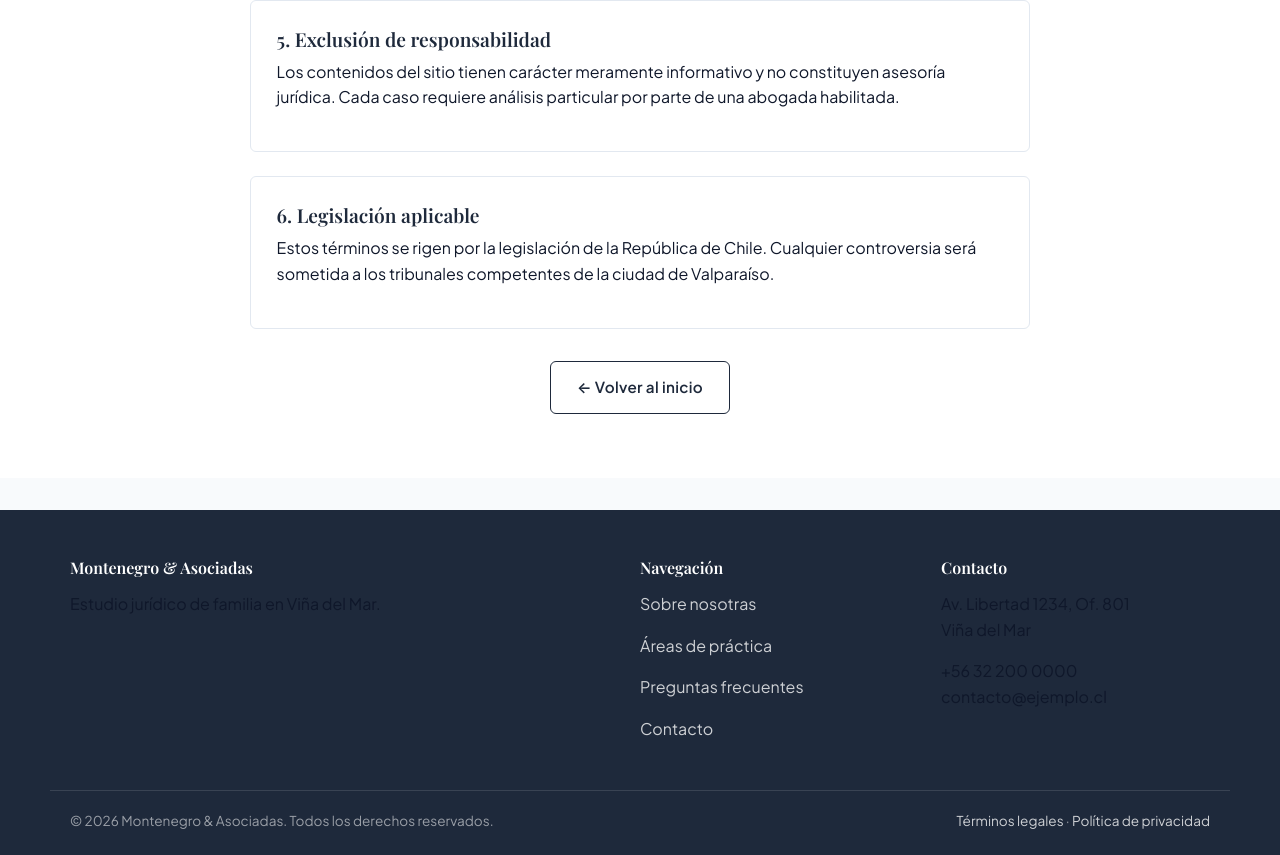
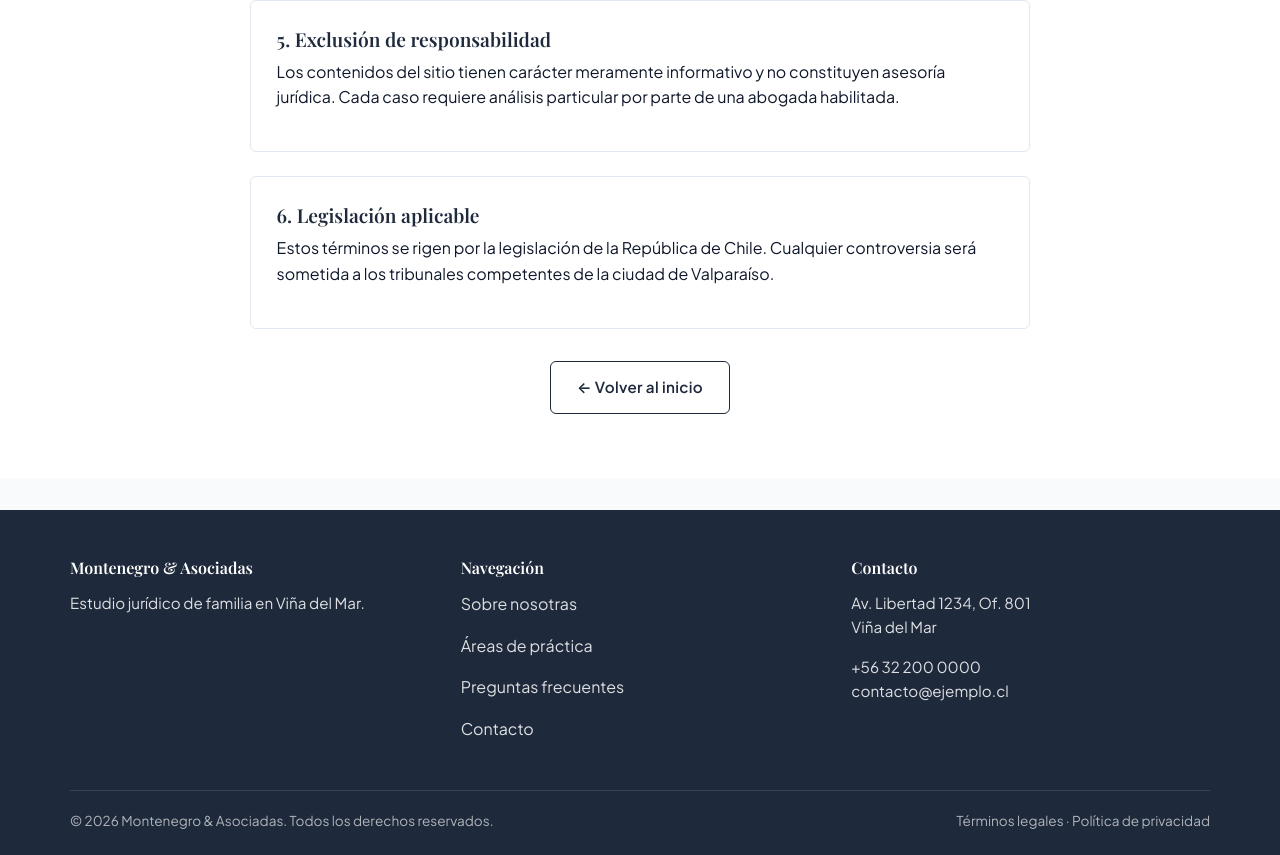
Before and after one commit to Gertecin/261012-EstudioJuridicoChile, a React (Vite) app: page /261012-EstudioJuridicoChile/terminos-legales in a window 1280 px wide. Shown: the part 1222-2077 px from the top of the page. Built offline with nearby package versions, Linux system fonts and the light colour scheme.

Commit message:
Refactor Footer component with new styles and layout

```diff
--- a/src/components/Footer.jsx
+++ b/src/components/Footer.jsx
@@ -4,28 +4,30 @@ export default function Footer() {
   const year = new Date().getFullYear()
 
   return (
-    <footer className="site-footer">
-      <div className="container footer-grid">
+    <footer className="site-footer" style={{ background: '#1E293B', color: 'rgba(255,255,255,0.85)', padding: '3rem 0 1.5rem', marginTop: '2rem' }}>
+      <div className="container" style={{ maxWidth: '1180px', margin: '0 auto', padding: '0 1.25rem' }}>
+        <div style={{ display: 'grid', gap: '2rem', gridTemplateColumns: 'repeat(auto-fit, minmax(250px, 1fr))' }}>
           <div>
-          <h4>Montenegro {'&'} Asociadas</h4>
-          <p>Estudio jurídico de familia en Viña del Mar.</p>
+            <h4 style={{ color: '#fff', fontSize: '1rem', marginBottom: '.8rem', fontFamily: 'Playfair Display, serif' }}>Montenegro {'&'} Asociadas</h4>
+            <p style={{ color: 'rgba(255,255,255,0.85)', fontSize: '.95rem', lineHeight: '1.6' }}>Estudio jurídico de familia en Viña del Mar.</p>
           </div>
           <div>
-          <h4>Navegación</h4>
-          <p><Link to="/sobre-nosotras">Sobre nosotras</Link></p>
-          <p><Link to="/areas">Áreas de práctica</Link></p>
-          <p><Link to="/preguntas-frecuentes">Preguntas frecuentes</Link></p>
-          <p><Link to="/contacto">Contacto</Link></p>
+            <h4 style={{ color: '#fff', fontSize: '1rem', marginBottom: '.8rem', fontFamily: 'Playfair Display, serif' }}>Navegación</h4>
+            <p><Link to="/sobre-nosotras" style={{ color: 'rgba(255,255,255,0.85)', textDecoration: 'none' }}>Sobre nosotras</Link></p>
+            <p><Link to="/areas" style={{ color: 'rgba(255,255,255,0.85)', textDecoration: 'none' }}>Áreas de práctica</Link></p>
+            <p><Link to="/preguntas-frecuentes" style={{ color: 'rgba(255,255,255,0.85)', textDecoration: 'none' }}>Preguntas frecuentes</Link></p>
+            <p><Link to="/contacto" style={{ color: 'rgba(255,255,255,0.85)', textDecoration: 'none' }}>Contacto</Link></p>
           </div>
           <div>
-          <h4>Contacto</h4>
-          <p>Av. Libertad 1234, Of. 801<br />Viña del Mar</p>
-          <p>+56 32 200 0000<br />contacto@ejemplo.cl</p>
+            <h4 style={{ color: '#fff', fontSize: '1rem', marginBottom: '.8rem', fontFamily: 'Playfair Display, serif' }}>Contacto</h4>
+            <p style={{ color: 'rgba(255,255,255,0.85)', fontSize: '.95rem', lineHeight: '1.6' }}>Av. Libertad 1234, Of. 801<br />Viña del Mar</p>
+            <p style={{ color: 'rgba(255,255,255,0.85)', fontSize: '.95rem', lineHeight: '1.6' }}>+56 32 200 0000<br />contacto@ejemplo.cl</p>
           </div>
         </div>
-      <div className="container footer-bottom">
+        <div style={{ borderTop: '1px solid rgba(255,255,255,0.12)', marginTop: '2rem', paddingTop: '1.2rem', display: 'flex', flexWrap: 'wrap', gap: '.8rem', justifyContent: 'space-between', fontSize: '.85rem', color: 'rgba(255,255,255,0.65)' }}>
           <span>© {year} Montenegro {'&'} Asociadas. Todos los derechos reservados.</span>
-        <span><Link to="/terminos-legales">Términos legales</Link> · <Link to="/contacto">Política de privacidad</Link></span>
+          <span><Link to="/terminos-legales" style={{ color: 'rgba(255,255,255,0.65)', textDecoration: 'none' }}>Términos legales</Link> · <Link to="/contacto" style={{ color: 'rgba(255,255,255,0.65)', textDecoration: 'none' }}>Política de privacidad</Link></span>
+        </div>
       </div>
     </footer>
   )
```
Lines whose indentation alone changed are shown as unchanged.
